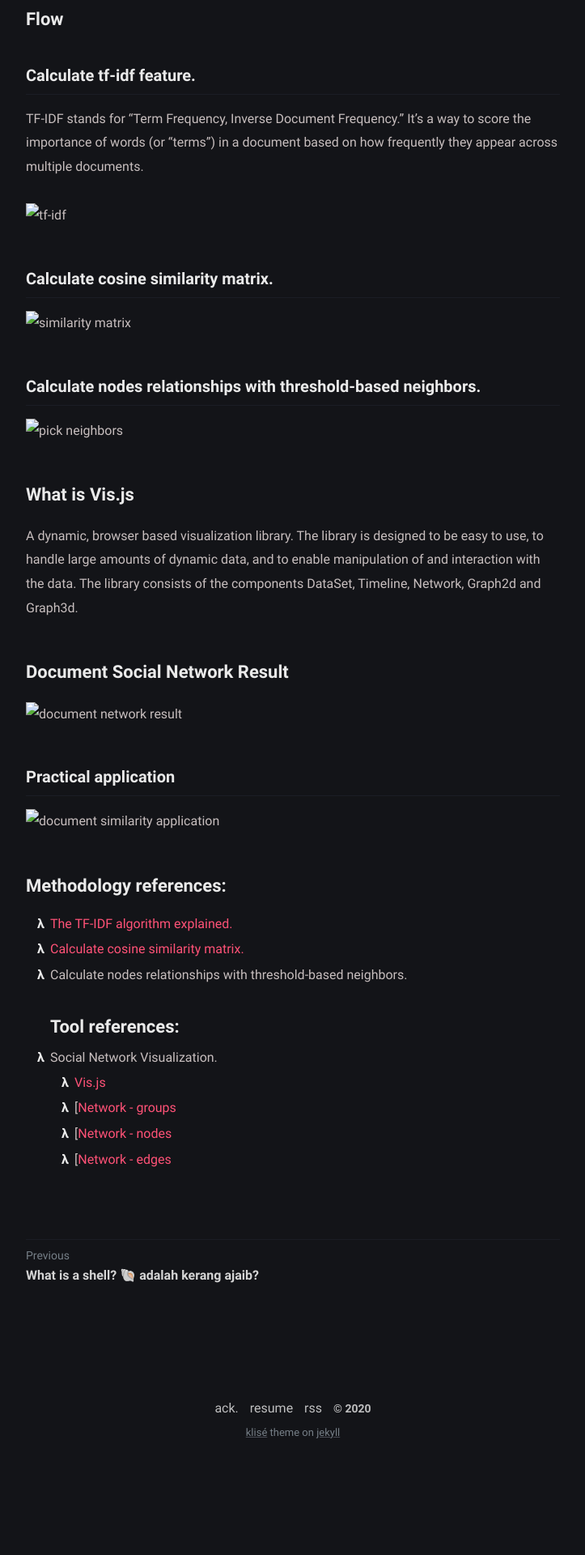
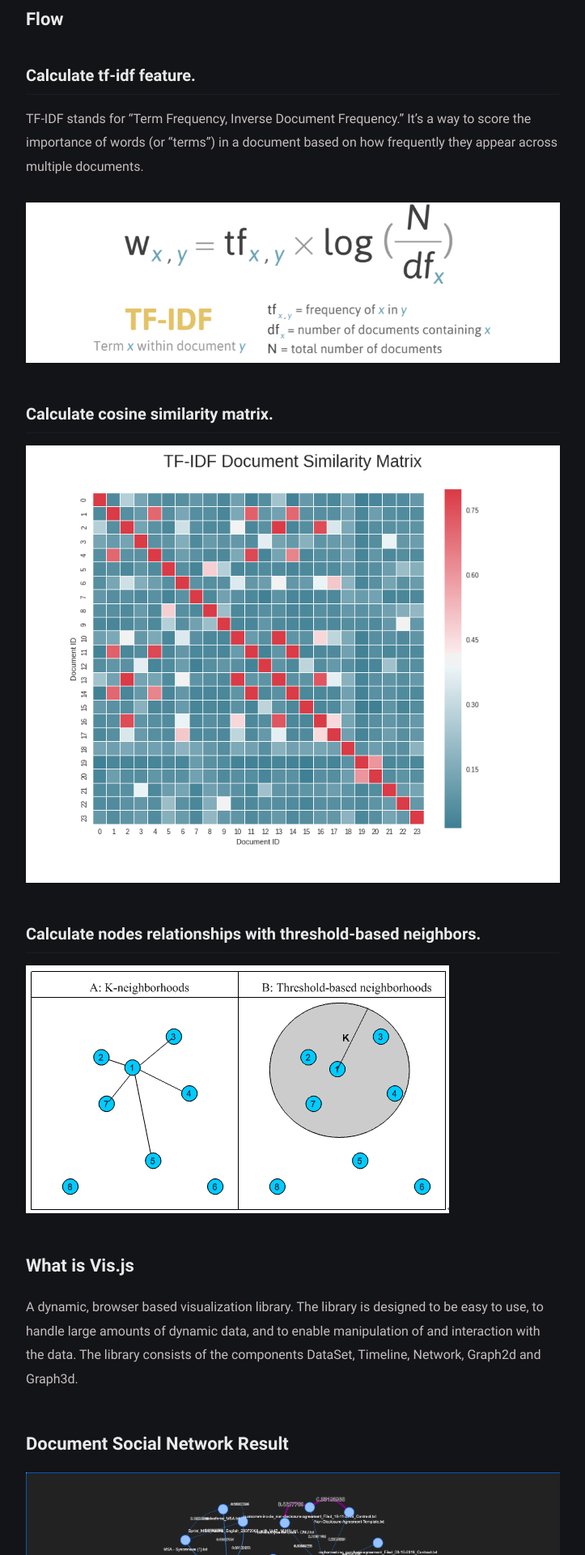
Before and after one commit to ekko771/ekko771.github.io, a Jekyll site: the page built from _posts/document-similarity-social-network/2020-08-25-document-similarity-social-network.md, in a window 1280 px wide. Shown: the part 478-2398 px from the top of the page at 81% size, without its empty margins (278-1001 px from the left). Built offline with Jekyll 4.4.1, drawn with Linux system fonts in a browser that asks for light colours; before the commit the page ends 2291 px from its top, so only the background shows below that.

Commit message:
update document-similarity-social-network.md

```diff
--- a/_config.yml
+++ b/_config.yml
@@ -23,7 +23,7 @@ author:
 
 # Url settings
 url: "https://klise.now.sh"
-baseurl: /ekko771.github.io
+baseurl:
 permalink: /:title/
 google_analytics:
 fb_appid:
--- a/_posts/document-similarity-social-network/2020-08-25-document-similarity-social-network.md
+++ b/_posts/document-similarity-social-network/2020-08-25-document-similarity-social-network.md
@@ -14,15 +14,15 @@ image: "/document-similarity-social-network/tf-idf.png"
 
 TF-IDF stands for “Term Frequency, Inverse Document Frequency.” It’s a way to score the importance of words (or “terms”) in a document based on how frequently they appear across multiple documents.
 
-![tf-idf]({{site.baseurl}}/_posts/document-similarity-social-network/tf-idf.png)
+![tf-idf](https://raw.githubusercontent.com/ekko771/ekko771.github.io/master/_posts/document-similarity-social-network/tf-idf.png)
 
 ### Calculate cosine similarity matrix.
 
-![similarity matrix]({{site.baseurl}}/_posts/document-similarity-social-network/similarity_matrix.png)
+![similarity matrix](https://raw.githubusercontent.com/ekko771/ekko771.github.io/master/_posts/document-similarity-social-network/similarity_matrix.png)
 
 ### Calculate nodes relationships with threshold-based neighbors.
 
-![pick neighbors]({{site.baseurl}}/_posts/document-similarity-social-network/pick.gif)
+![pick neighbors](https://raw.githubusercontent.com/ekko771/ekko771.github.io/master/_posts/document-similarity-social-network/pick.gif)
 
 ## What is Vis.js
 
@@ -30,11 +30,11 @@ A dynamic, browser based visualization library. The library is designed to be ea
 
 ## Document Social Network Result
 
-![document network result]({{site.baseurl}}/_posts/document-similarity-social-network/document-network.png)
+![document network result](https://raw.githubusercontent.com/ekko771/ekko771.github.io/master/_posts/document-similarity-social-network/document-network.png)
 
 ### Practical application
 
-![document similarity application]({{site.baseurl}}/_posts/document-similarity-social-network/recommand.png)
+![document similarity application](https://raw.githubusercontent.com/ekko771/ekko771.github.io/master/_posts/document-similarity-social-network/recommand.png)
 
 ## Methodology references:
 
```
